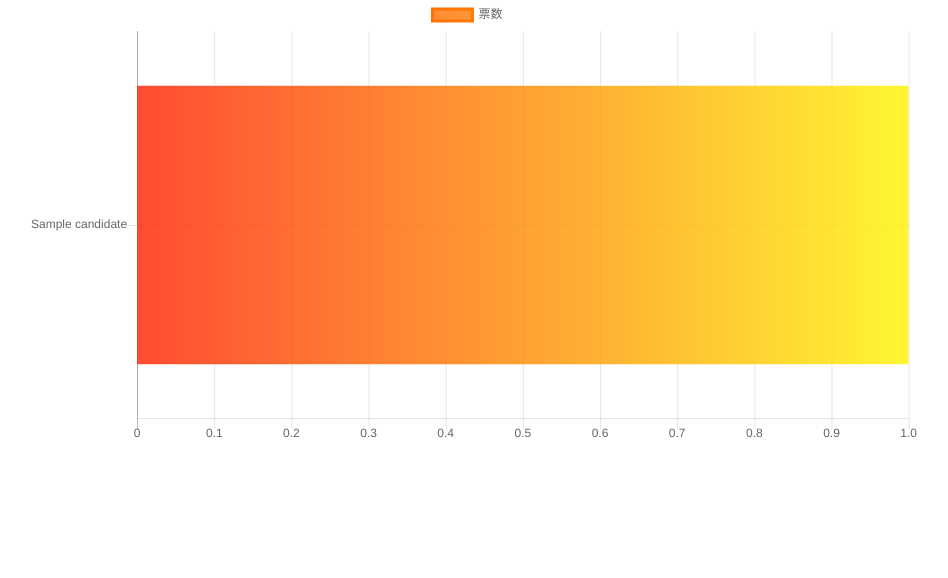
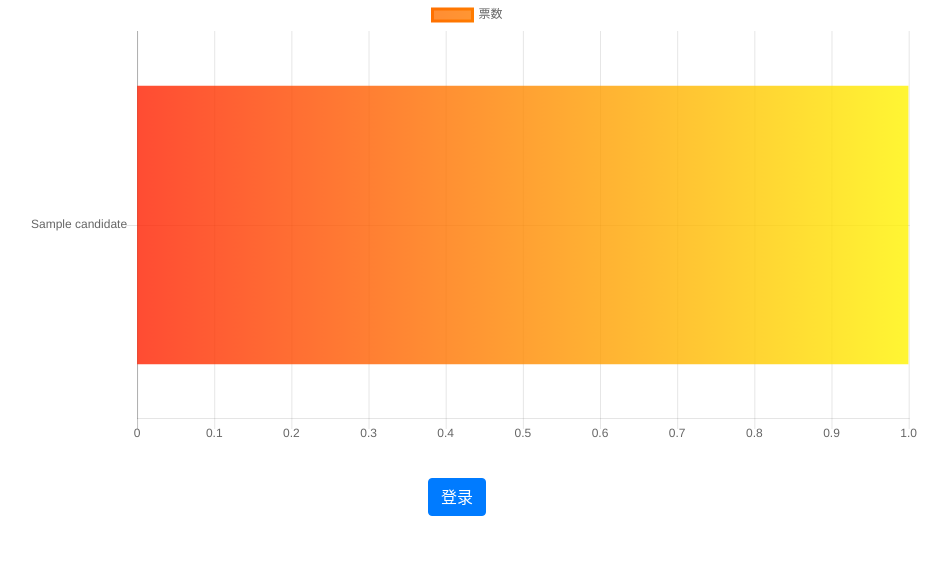
Before and after one commit to breakingdevil/USTC_stunion_backend, a Python web app: template templates/index.html in a window 1280 px wide. Shown: the part 169-747 px from the top of the page, without its empty margins (168-1116 px from the left). Run offline with Jinja, Linux system fonts and the light colour scheme; the template is opened without the code that fills it: most values are stand-ins (such as "Sample title", 1, 10 or a date in 2020); some libraries are stand-ins or nearby versions.

Commit message:
Add "Login" button for the non-logged-in

```diff
--- a/templates/index.html
+++ b/templates/index.html
@@ -14,8 +14,8 @@
 	</div>
 </div>
 
-{% if current_user.is_authenticated %}
-	<div class="container row text-center justify-content-center">
+<div class="container row text-center justify-content-center">
+	{% if current_user.is_authenticated %}
 		{% if has_voted %}
 			<div class="col">
 				<span class="btn btn-success">感谢您的参与</span>
@@ -26,8 +26,12 @@
 				<a href="{{ url_for("vote") }}" class="btn btn-primary">点我去投票</a>
 			</div>
 		{% endif %}
-	</div>
-{% endif %}
+	{% else %}
+		<div class="col">
+			<a href="{{ url_for("caslogin") }}" class="btn btn-primary">登录</a>
+		</div>
+	{% endif %}
+</div>
 {% endblock %}
 
 
```
